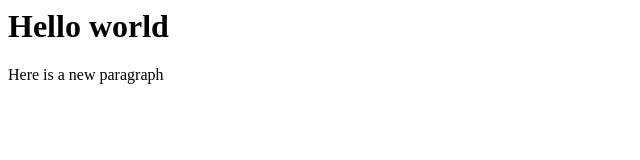
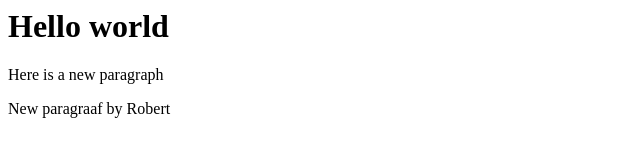
Before and after one commit to Yogatopia/Test-Repo, a plain HTML site: page index.html in a window 1280 px wide. Shown: the whole page, without its empty margins (0-640 px from the left). Drawn offline with Linux system fonts and the light colour scheme.

Commit message:
#3 Fixed new paragraaf
Whoehoooo

```diff
--- a/index.html
+++ b/index.html
@@ -5,6 +5,7 @@
 	<h1>Hello world</h1>
 	<p>Here is a new paragraph</p>
 
+	<p> New paragraaf by Robert</p>
 
 	</body>
 
```
